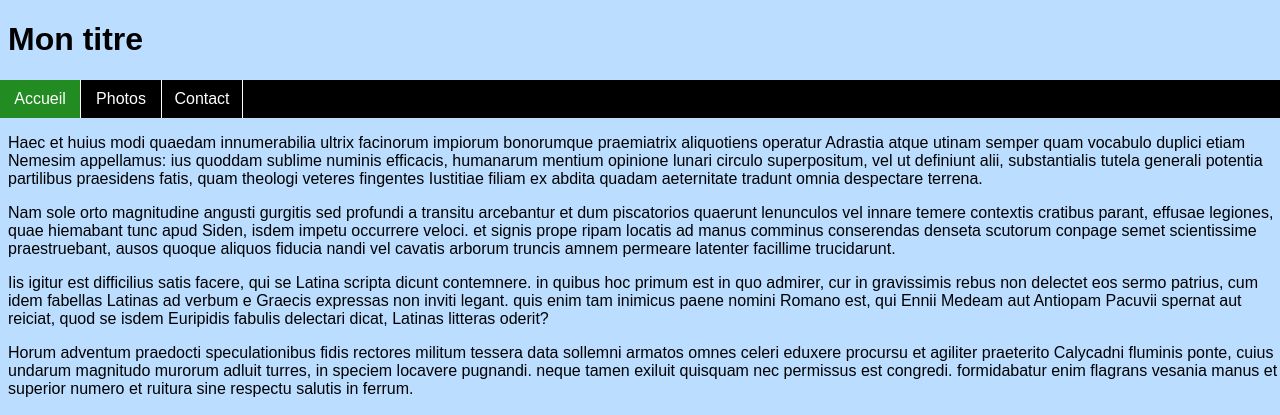
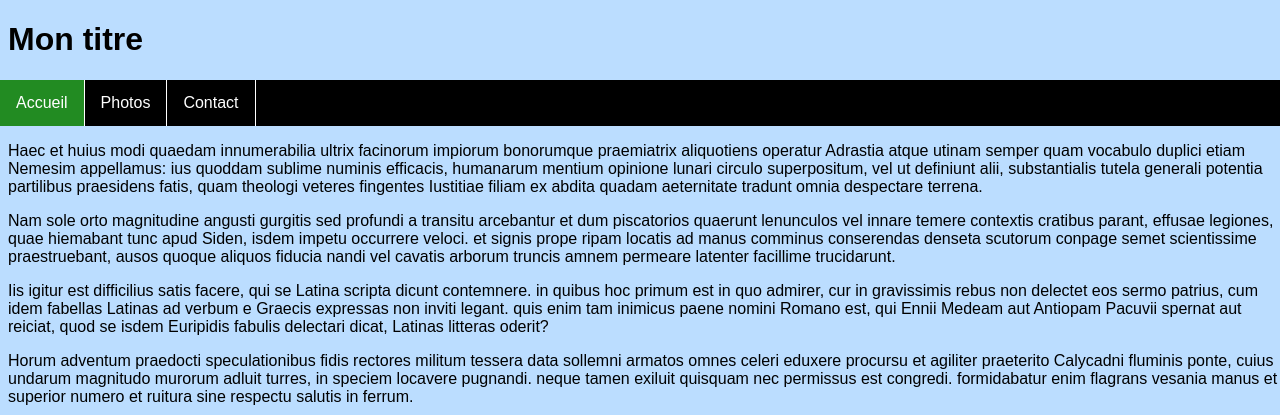
Before and after one commit to SoulRaen/photo-viewer-3il, a PHP site: page / in a window 1280 px wide. Shown: the top 415 px of the page. Run offline with PHP 8.4, Linux system fonts and the light colour scheme.

Commit message:
choix css

```diff
--- a/css/style.css
+++ b/css/style.css
@@ -15,13 +15,12 @@ nav {
 }
 
 .menu-item {
-	display: inline-block;
-	width: 60px;
-	padding: 10px;
+	float: left;
+	padding: 14px 16px;
 	border-right: 1px solid white;
+	text-align: center;
 	color: inherit;
 	text-decoration: none;
-	text-align: center;
 }
 
 #menu-item-selected {
@@ -29,5 +28,6 @@ nav {
 }
 
 a:hover.menu-item {
-	font-weight: bold;
+	background-color: #ddd;
+	color: black;
 }
--- a/index.html
+++ b/index.html
@@ -1,5 +1,5 @@
 <!DOCTYPE html>
-<html>
+<html lang="fr">
 	<head>
 		<meta charset="utf-8" />
 		<link rel="stylesheet" type="text/css" href="./css/style.css" />
@@ -8,9 +8,9 @@
 	<body>
 		<header><h1>Mon titre</h1></header>
 		<nav>
-			<a href="index.html" class="menu-item" id="menu-item-selected">Accueil
-			</a><a href="photos.html" class="menu-item">Photos
-			</a><a href="contact.html" class="menu-item">Contact</a>
+			<a href="index.html" class="menu-item" id="menu-item-selected">Accueil</a>
+			<a href="photos.html" class="menu-item">Photos</a>
+			<a href="contact.html" class="menu-item">Contact</a>
 		</nav>
 		<section>
 			<p>Haec et huius modi quaedam innumerabilia ultrix facinorum impiorum bonorumque praemiatrix aliquotiens operatur Adrastia atque utinam semper quam vocabulo duplici etiam Nemesim appellamus: ius quoddam sublime numinis efficacis, humanarum mentium opinione lunari circulo superpositum, vel ut definiunt alii, substantialis tutela generali potentia partilibus praesidens fatis, quam theologi veteres fingentes Iustitiae filiam ex abdita quadam aeternitate tradunt omnia despectare terrena.</p>
```
